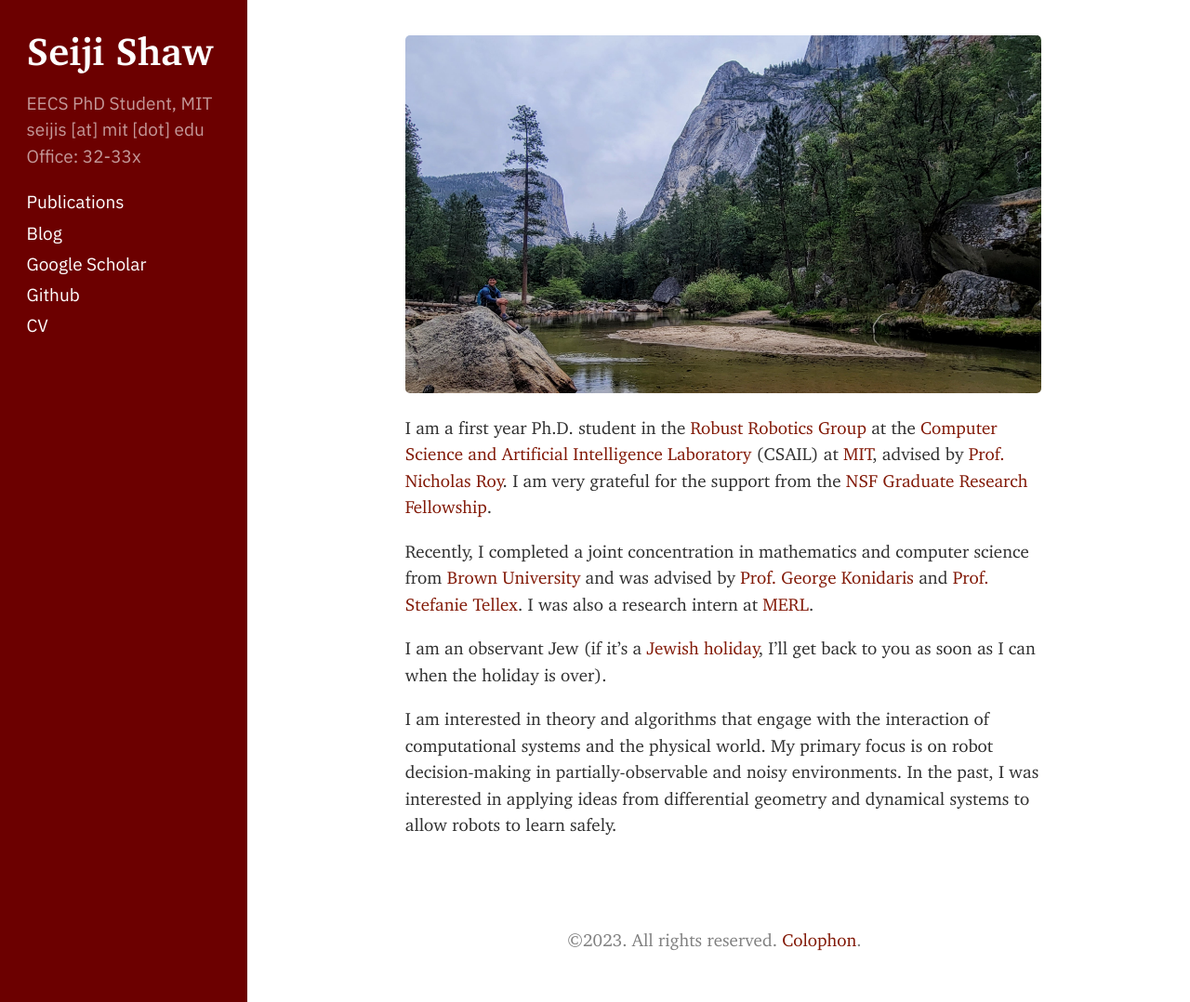
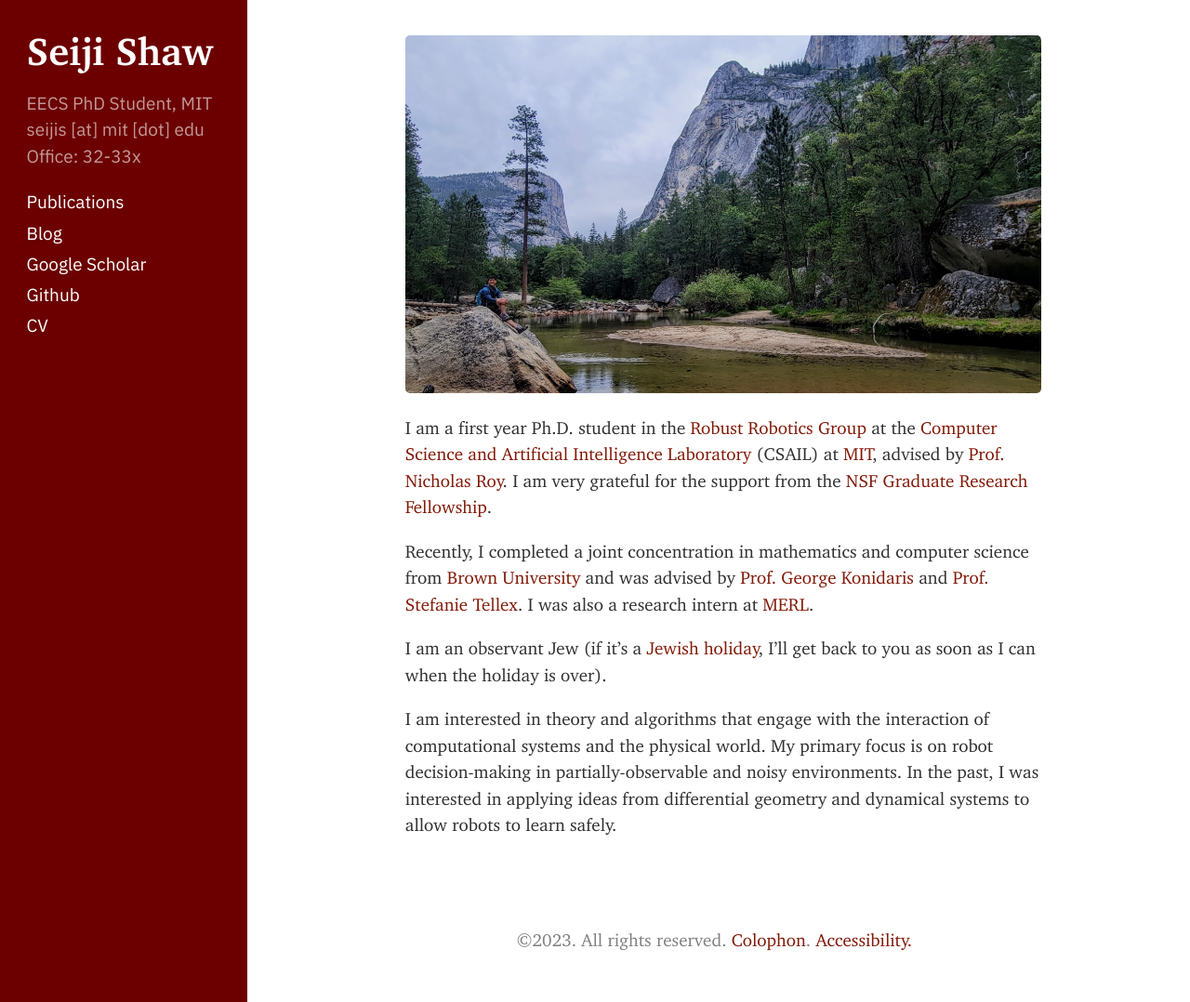
Before and after one commit to sageshoyu/sageshoyu.github.io, a Jekyll site: the page built from docs/index.md, in a window 1280 px wide and 1078 px high. Shown: the whole window at 93% size. Built offline with Jekyll 4.4.1, drawn with Linux system fonts in a browser that asks for light colours; nearby versions of some CDN libraries.

Commit message:
accessibility

```diff
--- a/docs/_includes/footer.html
+++ b/docs/_includes/footer.html
@@ -1,4 +1,4 @@
 <footer class='content footer-content'>
 
-    &copy;{{ site.time | date: '%Y' }}. All rights reserved. <a href='/colophon.html'>Colophon</a>.</p>
+    <p>&copy;{{ site.time | date: '%Y' }}. All rights reserved. <a href='/colophon.html'>Colophon</a>. <a href='https://accessibility.mit.edu/'>Accessibility.</a></p>
 </footer>
```
